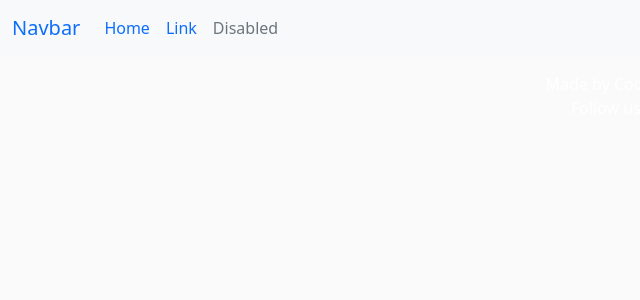
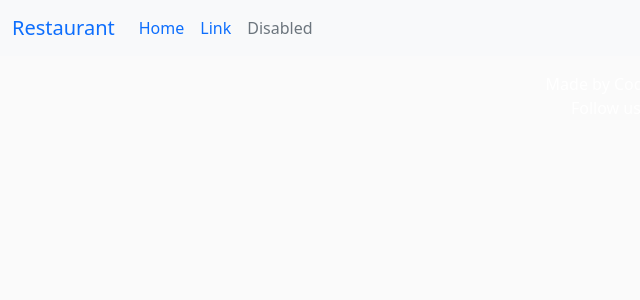
Before and after one commit to MateuszPestka/Project-4, a Django app: template templates/base.html in a window 1280 px wide. Shown: the top 300 px of the page, without its empty margins (0-640 px from the left). Run offline with Django 3.2, Linux system fonts and the light colour scheme; the template is opened without the code that fills it, so the values that code supplies are empty.

Commit message:
Change nav bar

```diff
--- /dev/null
+++ b/booking/urls.py
@@ -0,0 +1,6 @@
+from . import views
+from django.urls import path
+
+urlpatterns = [
+    path('', views.BookingList.as_view(), name='home'),
+]
--- a/rbs/urls.py
+++ b/rbs/urls.py
@@ -14,8 +14,9 @@ Including another URLconf
     2. Add a URL to urlpatterns:  path('blog/', include('blog.urls'))
 """
 from django.contrib import admin
-from django.urls import path
+from django.urls import path, include
 
 urlpatterns = [
     path('admin/', admin.site.urls),
+    path("", include("booking.urls"), name="booking-urls"),
 ]
--- a/templates/base.html
+++ b/templates/base.html
@@ -21,7 +21,7 @@
 
     <nav class="navbar navbar-expand-lg bg-light">
         <div class="container-fluid">
-          <a class="navbar-brand" href="#">Navbar</a>
+          <a class="navbar-brand" href="#">Restaurant</a>
           <button class="navbar-toggler" type="button" data-bs-toggle="collapse" data-bs-target="#navbarSupportedContent" aria-controls="navbarSupportedContent" aria-expanded="false" aria-label="Toggle navigation">
             <span class="navbar-toggler-icon"></span>
           </button>
```
